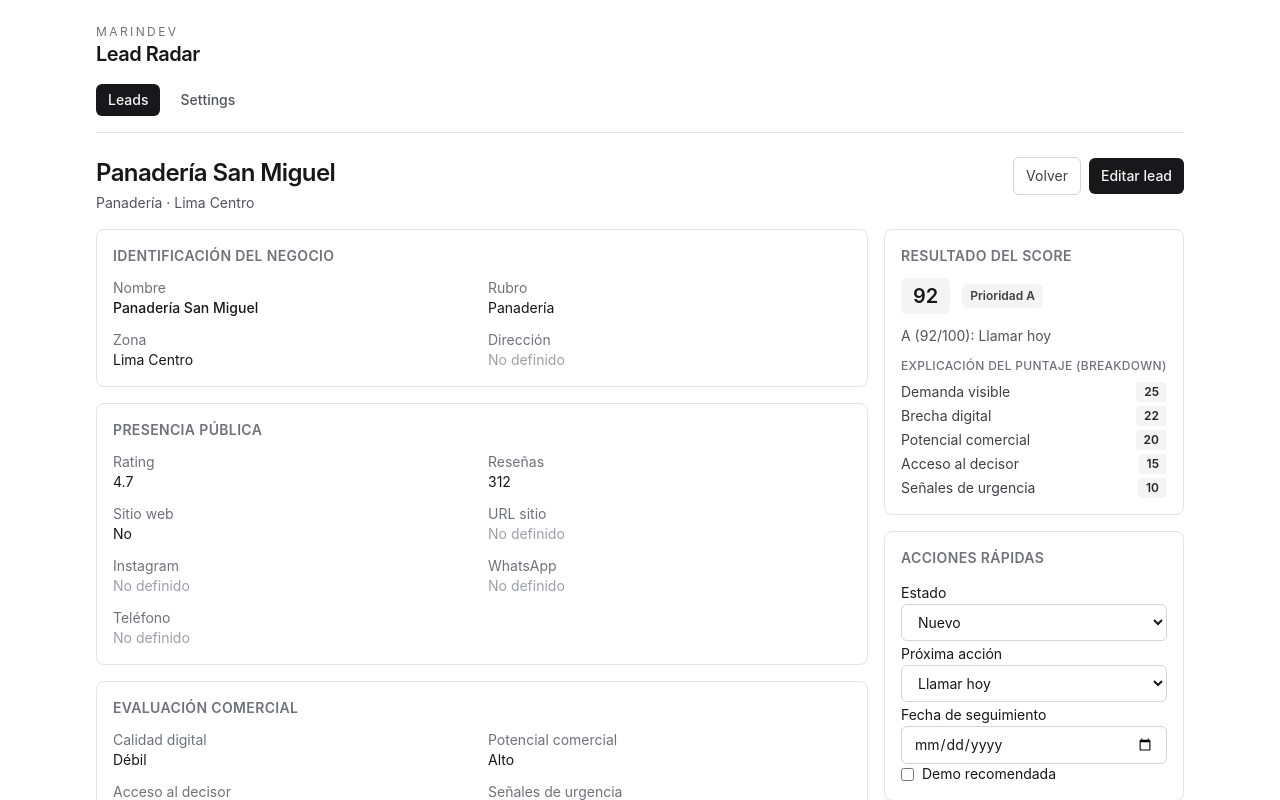
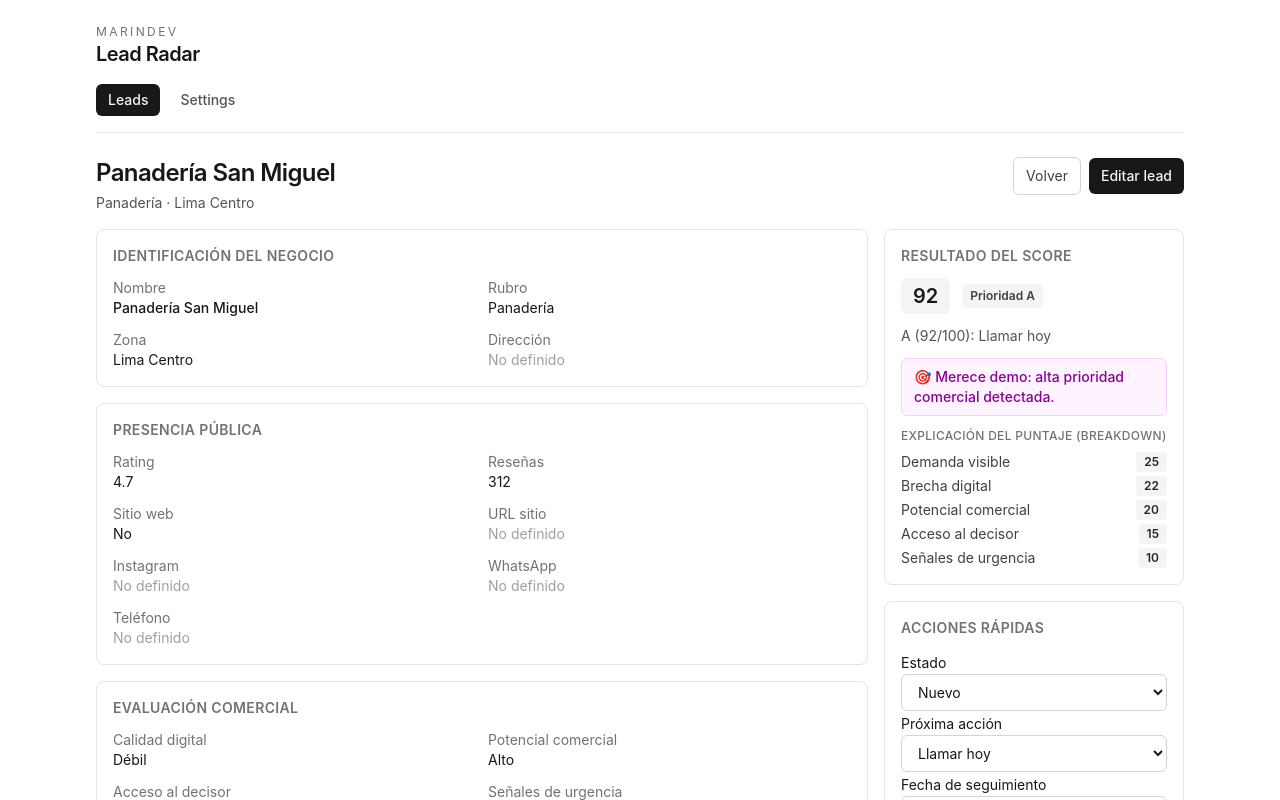
Before and after one commit to Daegon13/lead-radar, a Next.js app: page /leads/lead-001 in a window 1280 px wide. Shown: the top 800 px of the page. Built offline with nearby package versions, Linux system fonts and the light colour scheme.

Commit message:
Add clear 'Merece demo' visual indicator for top leads

```diff
--- a/src/components/leads/lead-detail.tsx
+++ b/src/components/leads/lead-detail.tsx
@@ -2,7 +2,7 @@
 
 import Link from "next/link";
 
-import { scoreLead } from "@/lib/scoring";
+import { deservesDemo, scoreLead } from "@/lib/scoring";
 import { formatNextAction, formatStatus } from "@/lib/utils";
 import type { Lead, LeadFormValues } from "@/types/lead";
 import { StatusQuickActions } from "@/components/leads/status-quick-actions";
@@ -79,6 +79,7 @@ function OptionalText({ value }: { value?: string }) {
 
 export function LeadDetail({ lead, onQuickUpdate }: LeadDetailProps) {
   const score = scoreLead(lead);
+  const showDemoIndicator = deservesDemo(lead, score);
 
   return (
     <section className="space-y-4">
@@ -216,6 +217,11 @@ export function LeadDetail({ lead, onQuickUpdate }: LeadDetailProps) {
               </p>
             </div>
             <p className="text-sm text-zinc-600 dark:text-zinc-300">{score.summary}</p>
+            {showDemoIndicator ? (
+              <p className="rounded-md border border-fuchsia-200 bg-fuchsia-50 px-3 py-2 text-sm font-medium text-fuchsia-800 dark:border-fuchsia-900/40 dark:bg-fuchsia-950/20 dark:text-fuchsia-200">
+                🎯 Merece demo: alta prioridad comercial detectada.
+              </p>
+            ) : null}
 
             <div className="space-y-2">
               <p className="text-xs font-medium uppercase tracking-wide text-zinc-500 dark:text-zinc-400">
--- a/src/components/leads/lead-table.tsx
+++ b/src/components/leads/lead-table.tsx
@@ -2,6 +2,7 @@
 
 import Link from "next/link";
 
+import { deservesDemo } from "@/lib/scoring";
 import { formatNextAction, formatStatus } from "@/lib/utils";
 import type { ScoredLead } from "@/hooks/use-leads";
 import type { LeadStatus, Priority } from "@/types/lead";
@@ -67,6 +68,11 @@ export function LeadTable({ leads }: LeadTableProps) {
                   {lead.businessName}
                 </Link>
                 <p className="text-xs text-zinc-500 dark:text-zinc-400">{lead.location}</p>
+                {deservesDemo(lead, score) ? (
+                  <p className="mt-1 inline-flex rounded-full bg-fuchsia-100 px-2 py-0.5 text-[11px] font-semibold text-fuchsia-800 dark:bg-fuchsia-900/30 dark:text-fuchsia-200">
+                    Merece demo
+                  </p>
+                ) : null}
               </td>
               <td className="px-4 py-3 text-zinc-700 dark:text-zinc-300">{lead.category}</td>
               <td className="px-4 py-3">
--- a/src/lib/scoring.ts
+++ b/src/lib/scoring.ts
@@ -122,3 +122,11 @@ export function scoreLead(lead: Lead): LeadScoreResult {
     recommendedAction,
   };
 }
+
+export function deservesDemo(lead: Lead, score: LeadScoreResult = scoreLead(lead)): boolean {
+  if (lead.demoRecommended) {
+    return true;
+  }
+
+  return score.priority === "A" || (score.priority === "B" && lead.urgencySignal === "high");
+}
```
